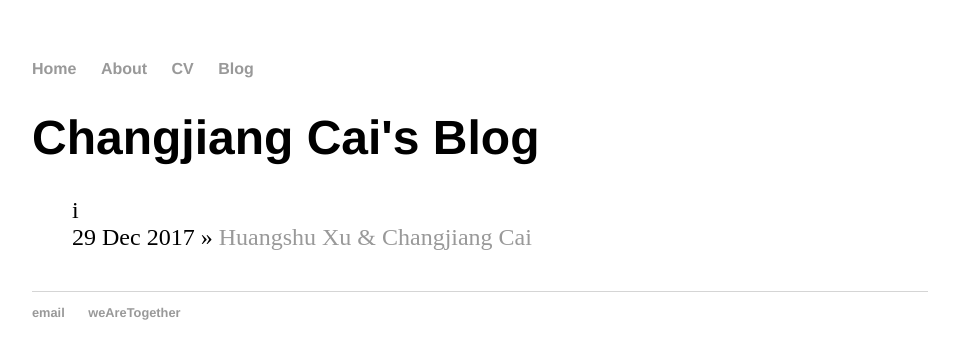
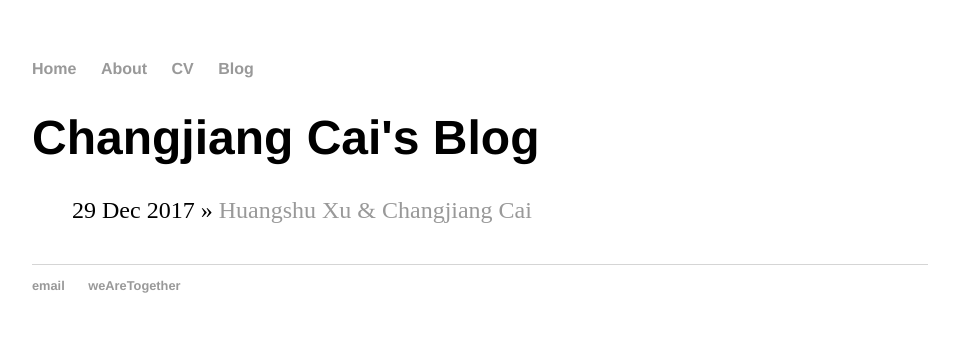
Before and after one commit to ccj5351/ccj5351.github.io, a Jekyll site: the page built from blog/index.html, in a window 1280 px wide. Shown: the top 359 px of the page, without its empty margins (160-1119 px from the left). Built offline with Jekyll 4.4.1, drawn with Linux system fonts in a browser that asks for light colours.

Commit message:
index changed

```diff
--- a/blog/index.html
+++ b/blog/index.html
@@ -3,7 +3,7 @@ layout: default
 title: Changjiang Cai's Blog
 ---
 	<h1>{{ page.title }}</h1>
-	<ul class="posts">i
+	<ul class="posts">
 
 		{% for post in site.posts %}
 		<li><span>{{ post.date | date_to_string }}</span> »  <a href="{{ post.url }}" title="{{ post.title }}">{{ post.title }}</a></li>
```
